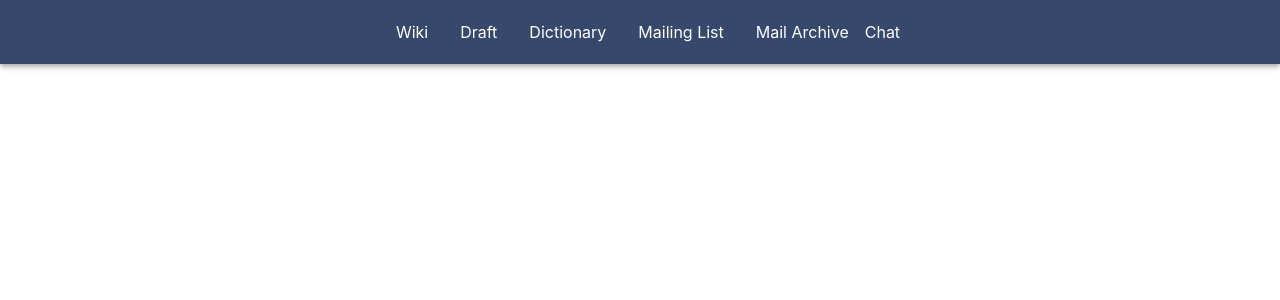
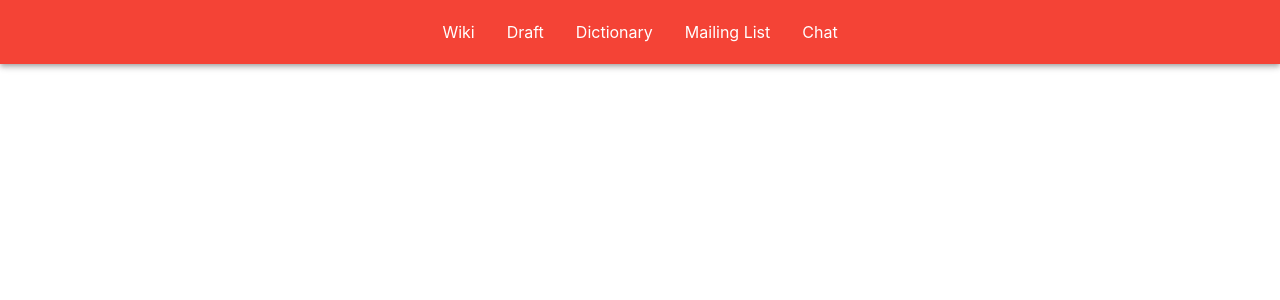
Before and after one commit to goudbes/folksprak, a React (Create React App) app: page / in a window 1280 px wide. Shown: the top 300 px of the page. Built offline with nearby package versions, Linux system fonts and the light colour scheme.

Commit message:
added links and theme

```diff
--- a/package.json
+++ b/package.json
@@ -12,6 +12,7 @@
     "@testing-library/jest-dom": "^5.11.4",
     "@testing-library/react": "^11.1.0",
     "@testing-library/user-event": "^12.1.10",
+    "lodash": "^4.17.21",
     "react": "^17.0.2",
     "react-dom": "^17.0.2",
     "react-router-dom": "^5.3.0",
--- a/src/App.js
+++ b/src/App.js
@@ -1,6 +1,7 @@
 import React from 'react';
 import './App.css';
 import Nav from './components/Nav'
+import Dictionary from './components/Dictionary';
 import { BrowserRouter } from 'react-router-dom'
 
 function App() {
--- a/src/components/Drawer.js
+++ b/src/components/Drawer.js
@@ -2,7 +2,7 @@ import React from 'react';
 import Box from '@mui/material/Box';
 import SwipeableDrawer from '@mui/material/SwipeableDrawer';
 import List from '@mui/material/List';
-import {makeStyles} from '@material-ui/core/styles';
+import { makeStyles } from '@material-ui/core/styles';
 import ListItem from '@mui/material/ListItem';
 import ListItemIcon from '@mui/material/ListItemIcon';
 import ListItemText from '@mui/material/ListItemText';
@@ -59,20 +59,15 @@ export default function Drawer() {
                     </ListItemIcon>
                     <ListItemText primary={'Dictionary'} />
                 </ListItem>
-                <ListItem button key={'mailing-list'}>
+                <ListItem button key={'mailing-list'} component="a" href={"https://lists.schokokeks.org/mailman/listinfo.cgi/folksprak"} rel="noreferrer" target='_blank' >
                     <ListItemIcon><MailIcon></MailIcon>
                     </ListItemIcon>
-                    <ListItemText primary={'Mailing List'} />
+                    Mailing List
                 </ListItem>
-                <ListItem button key={'mail-archive'}>
-                    <ListItemIcon><MailIcon></MailIcon>
-                    </ListItemIcon>
-                    <ListItemText primary={'Mail Archive'} />
-                </ListItem>
-                <ListItem button key={'chat'}>
+                <ListItem button key={'chat'} component="a" href={"https://kiwiirc.com/nextclient/irc.libera.chat/?nick=sprekar_?&theme=cli##folksprak"} rel="noreferrer" target='_blank'>
                     <ListItemIcon><ChatIcon></ChatIcon>
                     </ListItemIcon>
-                    <a href={"https://kiwiirc.com/nextclient/irc.libera.chat/?nick=sprekar_?&theme=cli##folksprak"} rel="noreferrer" className={classes.root} target='_blank' >Chat</a>
+                    Chat
                 </ListItem>
             </List>
         </Box>
--- a/src/components/Nav.js
+++ b/src/components/Nav.js
@@ -4,38 +4,52 @@ import Box from '@mui/material/Box';
 import Toolbar from '@mui/material/Toolbar';
 import MenuList from '@mui/material/MenuList';
 import ListItem from '@mui/material/ListItem';
-import {BrowserRouter as Router,Link} from "react-router-dom";
+import { BrowserRouter as Router, Link } from "react-router-dom";
 import useMediaQuery from '@mui/material/useMediaQuery';
-import { makeStyles, useTheme } from '@material-ui/core/styles';
+import { makeStyles, createTheme, ThemeProvider } from '@material-ui/core/styles';
 import Drawer from './Drawer'
+import amber from '@material-ui/core/colors/amber';
+import red from '@material-ui/core/colors/red';
 
 const menuItems = {
   wiki: 'Wiki',
   draft: 'Draft',
   dictionary: 'Dictionary',
-  mailingList: 'Mailing List',
-  mailArchive: 'Mail Archive',
 }
+
+const myTheme = createTheme({
+  palette: {
+    primary: red,
+    secondary: amber,
+  },
+});
 
 const useStyles = makeStyles((theme) => ({
   root: {
     color: 'white',
     display: 'inline-block',
-    textDecoration: 'none'
+    textDecoration: 'none',
+    alignItems: 'flex-start',
   },
   appBar: {
-    backgroundColor: '#36486b'
-  }
+    backgroundColor: myTheme.palette.primary.main,
+  },
+  simpleLink: {
+    padding: '8px 16px',
+    color: 'white',
+    display: 'inline-block',
+    textDecoration: 'none',
+  },
 }));
 
 export default function Nav() {
   const classes = useStyles();
-  const theme = useTheme();
-  const matches = useMediaQuery(theme.breakpoints.down('sm'));
+  const matches = useMediaQuery(myTheme.breakpoints.down('sm'));
   return (
+    <ThemeProvider theme={myTheme}>
     <Box sx={{ flexGrow: 1 }}>
-      <AppBar position="static">
-        <Toolbar className={classes.appBar}>
+      <AppBar position="static" >
+        <Toolbar sx={{ flexGrow: 1 }} className={classes.appBar}>
           {!matches ? (<MenuList sx={{ flexGrow: 1 }} >
             <Router>
               {Object.entries(menuItems).map(([key, value]) => (
@@ -45,11 +59,13 @@ export default function Nav() {
                   </ListItem>
                 </Link>
               ))}
-              <a href={"https://kiwiirc.com/nextclient/irc.libera.chat/?nick=sprekar_?&theme=cli##folksprak"} rel="noreferrer" className={classes.root} target='_blank' >Chat</a>
+              <a href={"https://lists.schokokeks.org/mailman/listinfo.cgi/folksprak"} rel="noreferrer" className={classes.simpleLink} target='_blank' >Mailing List</a>
+              <a href={"https://kiwiirc.com/nextclient/irc.libera.chat/?nick=sprekar_?&theme=cli##folksprak"} rel="noreferrer" className={classes.simpleLink} target='_blank' >Chat</a>
             </Router>
           </MenuList>) : <Drawer />}
         </Toolbar>
       </AppBar>
     </Box>
+    </ThemeProvider>
   );
 }
```
Also changed, not shown: 1 other file (tests, documents, lock files or other folders).
